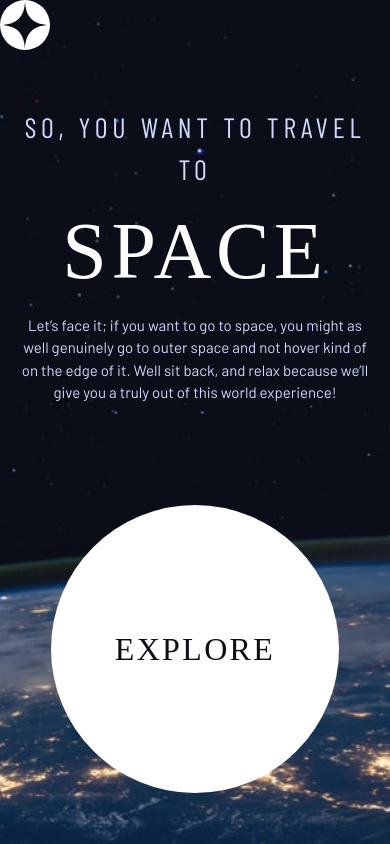
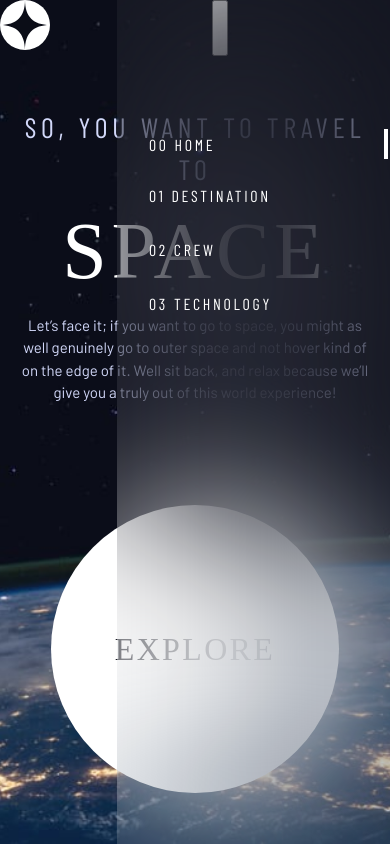
Before and after one commit to srzvan/space-travel-agency, a Next.js app: page / in a window 390 px wide. Built offline with nearby package versions, Linux system fonts and the light colour scheme; a web font is replaced by a local one.

Commit message:
WIP: mobile main navigation

```diff
--- a/pages/_app.js
+++ b/pages/_app.js
@@ -3,6 +3,7 @@ import Head from "next/head";
 import "styles/reset.css";
 import "styles/globals.css";
 import "styles/utility.css";
+import "styles/components.css";
 
 function MyApp({ Component, pageProps }) {
   return (
--- a/pages/index.js
+++ b/pages/index.js
@@ -4,6 +4,7 @@ import Link from "next/link";
 import Image from "next/image";
 
 import Flow from "components/Flow";
+import MainNavigation from "components/MainNavigation";
 
 import styles from "styles/pages/Index.module.css";
 
@@ -25,30 +26,7 @@ export default function Home() {
         <div>
           <Image src="/shared/logo.svg" alt="Space tourism logo" width="50" height="50" />
         </div>
-        {/* <nav>
-          <ul className="fs-300 ff-sans-cond letter-spacing-2 text-white uppercase flex underline-indicators primary-navigation">
-            <li>
-              <Link href="/">
-                <a>00 Home</a>
-              </Link>
-            </li>
-            <li>
-              <Link href="/destination">
-                <a>01 Destination</a>
-              </Link>
-            </li>
-            <li>
-              <Link href="/crew">
-                <a>02 Crew</a>
-              </Link>
-            </li>
-            <li>
-              <Link href="/technology">
-                <a>03 Technology</a>
-              </Link>
-            </li>
-          </ul>
-        </nav> */}
+        <MainNavigation />
       </header>
       <main className="grid-container grid-container--home">
         <Flow>
--- /dev/null
+++ b/styles/components.css
@@ -0,0 +1,166 @@
+/* ------------------- */
+/* Components          */
+/* ------------------- */
+
+.large-button,
+.large-button--idle {
+  padding: 0 2em;
+  border-radius: 50%;
+  display: inline-grid;
+  place-items: center;
+  aspect-ratio: 1;
+  position: relative;
+  z-index: 1;
+  font-size: 2rem;
+  text-decoration: none;
+}
+
+.large-button:after {
+  content: "";
+  position: absolute;
+  inset: 0;
+  transform: scale(1);
+  border-radius: inherit;
+  transform-origin: 50% 50%;
+  transition: opacity 250ms linear, transform 400ms ease-in;
+  background-color: hsl(var(--clr-white) / 0.1);
+  opacity: 0;
+  z-index: -1;
+  pointer-events: none;
+}
+
+.large-button:focus {
+  outline: none;
+}
+
+.large-button:hover:after,
+.large-button:focus:after {
+  opacity: 1;
+  transform: scale(1.5);
+}
+
+.primary-navigation {
+  --underline-padding: 2.1875rem;
+
+  padding: 0;
+  margin: 0;
+  list-style: none;
+  line-height: 1.1875;
+  background-color: hsl(var(--clr-white) / 0.04);
+}
+
+.underline-indicators > * {
+  padding: var(--underline-padding, 1rem) 0;
+  border: 0;
+  border-bottom: 3px solid transparent;
+  cursor: pointer;
+  transition: border-color 0.2125s ease-in;
+}
+
+@media (max-width: 35rem) {
+  .primary-navigation {
+    --underline-padding: 0.5rem;
+
+    padding: min(20rem, 15vh) 2rem;
+    position: fixed;
+    inset: 0 0 0 30%;
+    flex-direction: column;
+    z-index: 2;
+    backdrop-filter: blur(81.5485px);
+  }
+
+  .primary-navigation.underline-indicators > .active {
+    border: 0;
+    position: relative;
+  }
+
+  .primary-navigation.underline-indicators > .active:after {
+    content: "";
+    position: absolute;
+    right: -2rem;
+    top: 50%;
+    width: 4px;
+    height: 30px;
+    transform: translate(-50%, -50%);
+    background-color: hsl(var(--clr-white));
+  }
+}
+
+.primary-navigation a {
+  display: inline-block;
+  text-decoration: none;
+  color: inherit;
+}
+
+.primary-navigation a > span {
+  margin-right: 0.6875em;
+  font-weight: 700;
+}
+
+.underline-indicators > *:hover,
+.underline-indicators > *:focus {
+  border-color: hsl(var(--clr-white) / 0.5);
+}
+
+.underline-indicators > .active,
+.underline-indicators > [aria-selected="true"] {
+  color: hsl(var(--clr-white));
+  border-color: hsl(var(--clr-white));
+}
+
+.tab-list {
+  --gap: 2.1875em;
+  --underline-gap: 0.75em;
+}
+
+.tab-list > * {
+  color: inherit;
+  text-transform: inherit;
+  background-color: transparent;
+  letter-spacing: inherit;
+  line-height: 1.2;
+}
+
+.dot-indicators > * {
+  cursor: pointer;
+  border: 0;
+  border-radius: 50%;
+  aspect-ratio: 1;
+  padding: 0.5em;
+  background-color: hsl(var(--clr-light) / 0.17);
+}
+
+.dot-indicators > *:hover,
+.dot-indicators > *:focus {
+  background-color: hsl(var(--clr-light) / 0.5);
+}
+
+.dot-indicators > [aria-selected="true"] {
+  background-color: hsl(var(--clr-white));
+}
+
+.number-indicators {
+  --gap: 1em;
+}
+
+.number-indicators > * {
+  cursor: pointer;
+  border: 0;
+  border-radius: 50%;
+  width: 2.5em;
+  height: 2.5em;
+  line-height: 1.145;
+  background-color: transparent;
+  color: hsl(var(--clr-white));
+  border: 1px solid hsl(var(--clr-white) / 0.25);
+}
+
+.number-indicators > *:hover,
+.number-indicators > *:focus {
+  border-color: hsl(var(--clr-white));
+}
+
+.number-indicators > [aria-selected="true"] {
+  color: hsl(var(--clr-dark));
+  background-color: hsl(var(--clr-white));
+}
--- a/styles/utility.css
+++ b/styles/utility.css
@@ -170,141 +170,3 @@
   font-weight: 700;
   color: hsl(var(--clr-white) / 0.25);
 }
-
-/* ------------------- */
-/* Components          */
-/* ------------------- */
-
-.large-button,
-.large-button--idle {
-  padding: 0 2em;
-  border-radius: 50%;
-  display: inline-grid;
-  place-items: center;
-  aspect-ratio: 1;
-  position: relative;
-  z-index: 1;
-  font-size: 2rem;
-  text-decoration: none;
-}
-
-.large-button:after {
-  content: "";
-  position: absolute;
-  inset: 0;
-  transform: scale(1);
-  border-radius: inherit;
-  transform-origin: 50% 50%;
-  transition: opacity 250ms linear, transform 400ms ease-in;
-  background-color: hsl(var(--clr-white) / 0.1);
-  opacity: 0;
-  z-index: -1;
-  pointer-events: none;
-}
-
-.large-button:focus {
-  outline: none;
-}
-
-.large-button:hover:after,
-.large-button:focus:after {
-  opacity: 1;
-  transform: scale(1.5);
-}
-
-.primary-navigation {
-  --gap: 8rem;
-  --underline-padding: 2.1875rem;
-  padding: 0;
-  margin: 0;
-  list-style: none;
-  line-height: 1.1875;
-  background-color: hsl(var(--clr-white) / 0.04);
-}
-
-.primary-navigation a {
-  display: inline-block;
-  text-decoration: none;
-  color: inherit;
-}
-
-.primary-navigation a > span {
-  margin-right: 0.6875em;
-  font-weight: 700;
-}
-
-.underline-indicators > * {
-  padding: var(--underline-padding, 1rem) 0;
-  border: 0;
-  border-bottom: 3px solid transparent;
-  cursor: pointer;
-  transition: border-color 0.2125s ease-in;
-}
-
-.underline-indicators > *:hover,
-.underline-indicators > *:focus {
-  border-color: hsl(var(--clr-white) / 0.5);
-}
-
-.underline-indicators > .active,
-.underline-indicators > [aria-selected="true"] {
-  color: hsl(var(--clr-white));
-  border-color: hsl(var(--clr-white));
-}
-
-.tab-list {
-  --gap: 2.1875em;
-  --underline-gap: 0.75em;
-}
-
-.tab-list > * {
-  color: inherit;
-  text-transform: inherit;
-  background-color: transparent;
-  letter-spacing: inherit;
-  line-height: 1.2;
-}
-
-.dot-indicators > * {
-  cursor: pointer;
-  border: 0;
-  border-radius: 50%;
-  aspect-ratio: 1;
-  padding: 0.5em;
-  background-color: hsl(var(--clr-light) / 0.17);
-}
-
-.dot-indicators > *:hover,
-.dot-indicators > *:focus {
-  background-color: hsl(var(--clr-light) / 0.5);
-}
-
-.dot-indicators > [aria-selected="true"] {
-  background-color: hsl(var(--clr-white));
-}
-
-.number-indicators {
-  --gap: 1em;
-}
-
-.number-indicators > * {
-  cursor: pointer;
-  border: 0;
-  border-radius: 50%;
-  width: 2.5em;
-  height: 2.5em;
-  line-height: 1.145;
-  background-color: transparent;
-  color: hsl(var(--clr-white));
-  border: 1px solid hsl(var(--clr-white) / 0.25);
-}
-
-.number-indicators > *:hover,
-.number-indicators > *:focus {
-  border-color: hsl(var(--clr-white));
-}
-
-.number-indicators > [aria-selected="true"] {
-  color: hsl(var(--clr-dark));
-  background-color: hsl(var(--clr-white));
-}
```
